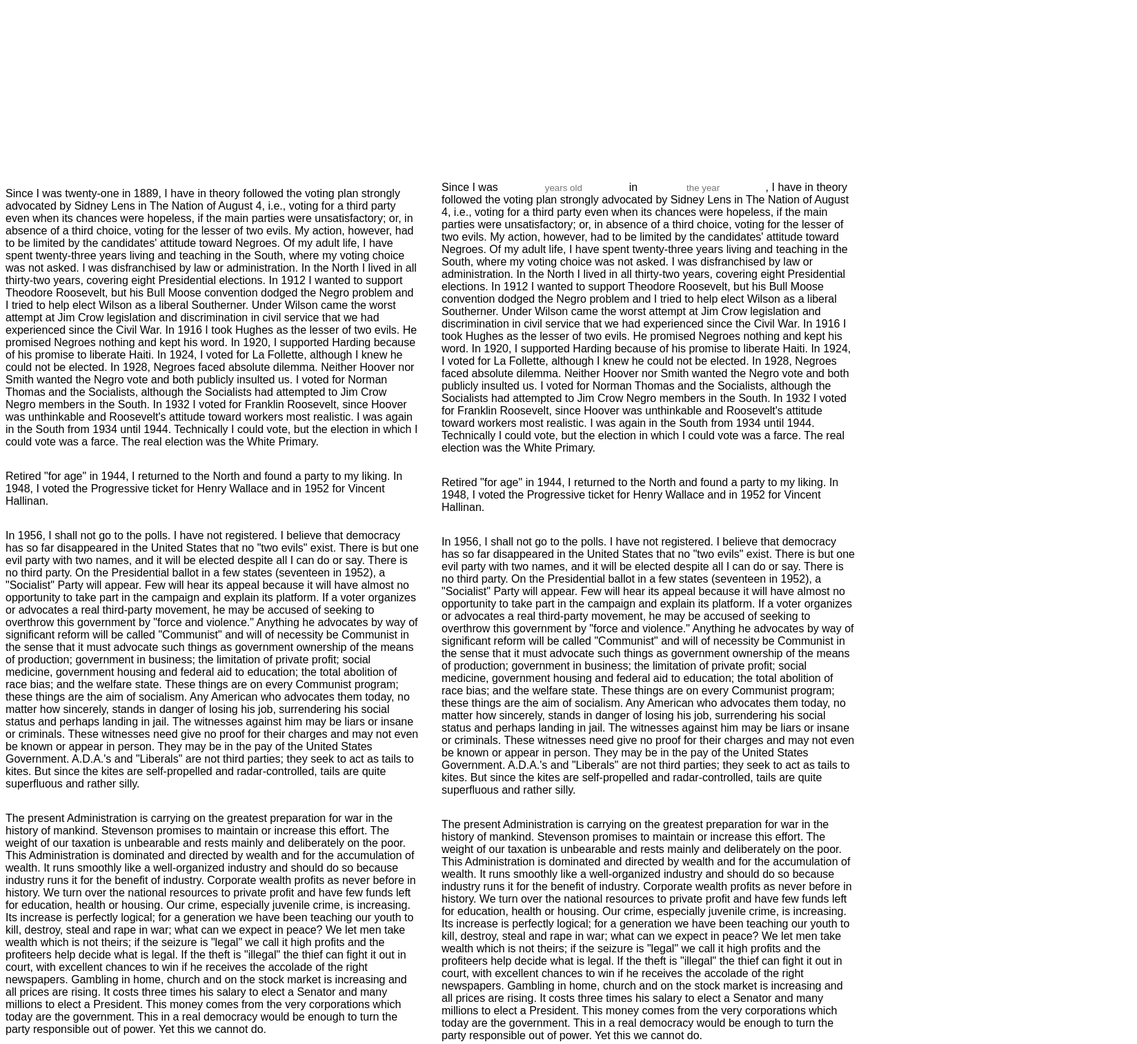
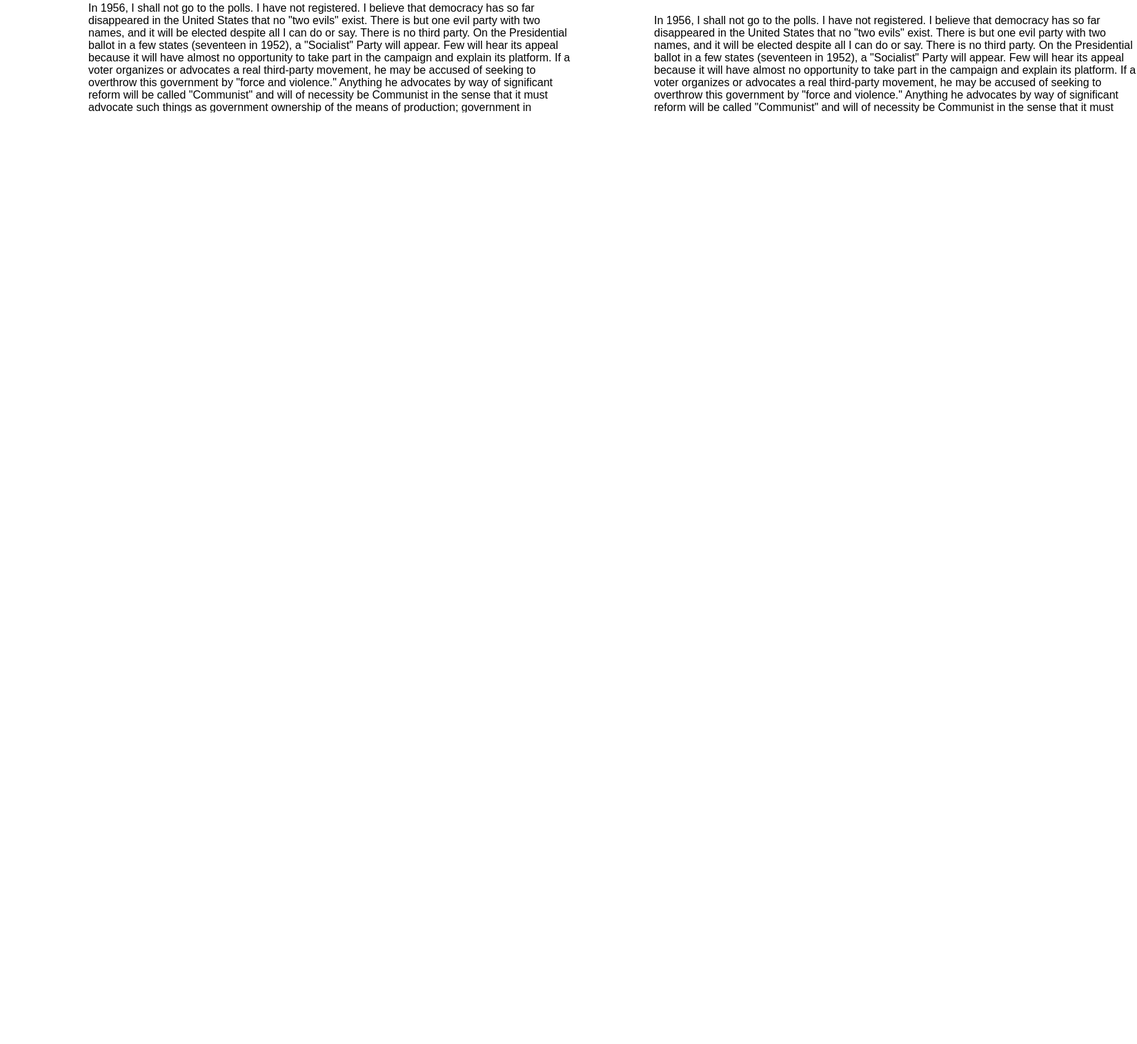
Before and after one commit to trent-kim/Dubois-WhyIWontVote, a plain HTML site: page index.html in a window 1280 px wide. Shown: the part 2899-4413 px from the top of the page at 69% size, 1648 px wide, since content can reach past the window. After the commit the page ends 3120 px from the top, so only its background shows below. Drawn offline with Linux system fonts and the light colour scheme; a web font is replaced by a local one.

Commit message:
fixed split screen reading
and added hover elements

```diff
--- a/css/style.css
+++ b/css/style.css
@@ -9,20 +9,34 @@ h1 {
 h2 {
     font-family: neue-haas-grotesk-display, sans-serif;
     font-weight: 400;
-    font-size: 20rem;
+    font-size: 10rem;
     line-height: .75;
+    padding-top: 100px
 }
 
 p {
     font-family: neue-haas-grotesk-display, sans-serif;
-    width: 600px;
+    width: 700px;
     display: inline-block;
     justify-content: space-around;
+    padding-left: 120px;
 }
 
 .body {
     display: inline-flex;
     align-items: center;
+    padding-bottom: 50px;
+
+}
+
+.first {
+    height: 600px;
+    overflow: scroll;
+}
+
+.second {
+    height: 600px;
+    overflow: scroll;
 }
 
 .borderless {
@@ -33,6 +47,14 @@ p {
     text-align: center;
 }
 
+.big {
+    width: 225px;
+}
+
+.huge {
+    width: 300px;
+}
+
 input:hover {
     background-color:#DE5246;
 }
--- a/index.html
+++ b/index.html
@@ -12,11 +12,11 @@
     </div>
     <div class="Author">
         <div class="container">
-            <h2>Why I <br>Won't Vote</h2>
+            <h2>Why I Won't Vote</h2>
         </div>
     </div>
     <div class="body">
-        <div class="container">
+        <div class="container first">
             <p>
                 Since I was twenty-one in 1889, I have in theory followed the voting plan strongly
                 advocated by Sidney Lens in The Nation of August 4, i.e., voting for a third party even when
@@ -143,10 +143,10 @@
                 then. Is this impossible? Then democracy in America is impossible.
             </p>
         </div>
-        <div class="container">
+        <div class="container second">
             <p>
-                Since I was <input class="input hover-color borderless" type:"text" placeholder="years old">
-                in <input class="input hover-color borderless" type:"text" placeholder="the year">,
+                Since I was <input class="input hover-color borderless" type:"text" placeholder="age you first voted">
+                in <input class="input hover-color borderless" type:"text" placeholder="year you first voted">,
                 I have in theory followed the voting plan strongly
                 advocated by Sidney Lens in The Nation of August 4, i.e., voting for a third party even when
                 its chances were hopeless, if the main parties were unsatisfactory; or, in absence of a third
@@ -195,7 +195,8 @@
             </p>
             <p>
                 The present Administration is carrying on the greatest preparation for war in the history of
-                mankind. Stevenson promises to maintain or increase this effort. The weight of our taxation
+                mankind. <input class="input hover-color borderless" type:"text" placeholder="current US President">
+                promises to maintain or increase this effort. The weight of our taxation
                 is unbearable and rests mainly and deliberately on the poor. This Administration is
                 dominated and directed by wealth and for the accumulation of wealth. It runs smoothly like
                 a well-organized industry and should do so because industry runs it for the benefit of
@@ -215,13 +216,16 @@
             <p>
                 The "other" party has surrendered all party differences in foreign affairs, and foreign affairs
                 are our most important affairs today and take most of our taxes. Even in domestic affairs
-                how does Stevenson differ from Eisenhower? He uses better English than Dulles, thank
-                God! He has a sly humor, where Eisenhower has none. Beyond this Stevenson stands on the
-                race question in the South not far from where his godfather Adlai stood sixty-three years
+                how does <input class="input hover-color borderless big" type:"text" placeholder="Democractic Presidential canidate">
+                differ from <input class="input hover-color borderless big" type:"text" placeholder="Republican Presidential canidate">?
+                He uses better English than Dulles, thank
+                God! He has a sly humor, where <input class="input hover-color borderless big" type:"text" placeholder="Republican Presidential canidate">
+                has none. Beyond this <input class="input hover-color borderless big" type:"text" placeholder="Democractic Presidential canidate"> stands on the
+                race question in the South not far from where <input class="input hover-color borderless big" type:"text" placeholder="President from 63 years ago"> stood sixty-three years
                 ago, which reconciles him to the South. He has no clear policy on war or preparation for
                 war; on water and flood control; on reduction of taxation; on the welfare state. He wavers on
-                civil rights and his party blocked civil rights in the Senate until Douglas of Illinois admitted
-                that the Democratic Senate would and could stop even the right of Senators to vote. Douglas
+                civil rights and his party blocked civil rights in the Senate until <input class="input hover-color borderless huge" type:"text" placeholder="US politician who is called Socialist by both parties"> admitted
+                that the Democratic Senate would and could stop even the right of Senators to vote. <input class="input hover-color borderless big" type:"text" placeholder="previously mentioned US politician">
                 had a right to complain. Three million voters sent him to the Senate to speak for them. His
                 voice was drowned and his vote nullified by Eastland, the chairman of the Senate Judiciary
                 Committee, who was elected by 151,000 voters. This is the democracy in the United States
@@ -239,16 +243,16 @@
             </p>
             <p>
                 I have no advice for others in this election. Are you voting Democratic? Well and good; all I
-                ask is why? Are you voting for Eisenhower and his smooth team of bright ghost writers?
+                ask is why? Are you voting for <input class="input hover-color borderless big" type:"text" placeholder="Republican Presidential canidate"> and his smooth team of bright ghost writers?
                 Again, why? Will your helpless vote either way support or restore democracy to America?
             </p>
             <p>
                 Is the refusal to vote in this phony election a counsel of despair? No, it is dogged hope. It is
                 hope that if twenty-five million voters refrain from voting in 1956 because of their own
-                accord and not because of a sly wink from Khrushchev, this might make the American
+                accord and not because of a sly wink from <input class="input hover-color borderless huge" type:"text" placeholder="a country's leader who the US calls Communist">, this might make the American
                 people ask how much longer this dumb farce can proceed without even a whimper of
                 protest. Yet if we protest, off the nation goes to Russia and China. Fifty-five American
-                ministers and philanthropists are asking the Soviet Union "to face manfully the doubts and
+                ministers and philanthropists are asking the <input class="input hover-color borderless big" type:"text" placeholder="previously mentioned country"> "to face manfully the doubts and
                 promptings of their conscience." Can not these do-gooders face their own consciences? Can
                 they not see that American culture is rotting away: our honesty, our human sympathy; our
                 literature, save what we import from abroad? Our only "review" of literature has wisely
@@ -261,7 +265,10 @@
             <p>
                 Is the answer the election of 1956? We can make a sick man President and set him to a job
                 which would strain a man in robust health. So he dies, and what do we get to lead us? With
-                Stevenson and Nixon, with Eisenhower and Eastland, we remain in the same mess. I will be
+                <input class="input hover-color borderless big" type:"text" placeholder="Democractic Presidential canidate">
+                and <input class="input hover-color borderless big" type:"text" placeholder="Republican Presidential canidate">,
+                with <input class="input hover-color borderless big" type:"text" placeholder="Republican Presidential canidate"> and
+                <input class="input hover-color borderless big" type:"text" placeholder="Democratic Presidential canidate">, we remain in the same mess. I will be
                 no party to it and that will make little difference. You will take large part and bravely march
                 to the polls, and that also will make no difference. Stop running Russia and giving Chinese
                 advice when we cannot rule ourselves decently. Stop yelling about a democracy we do not
```
